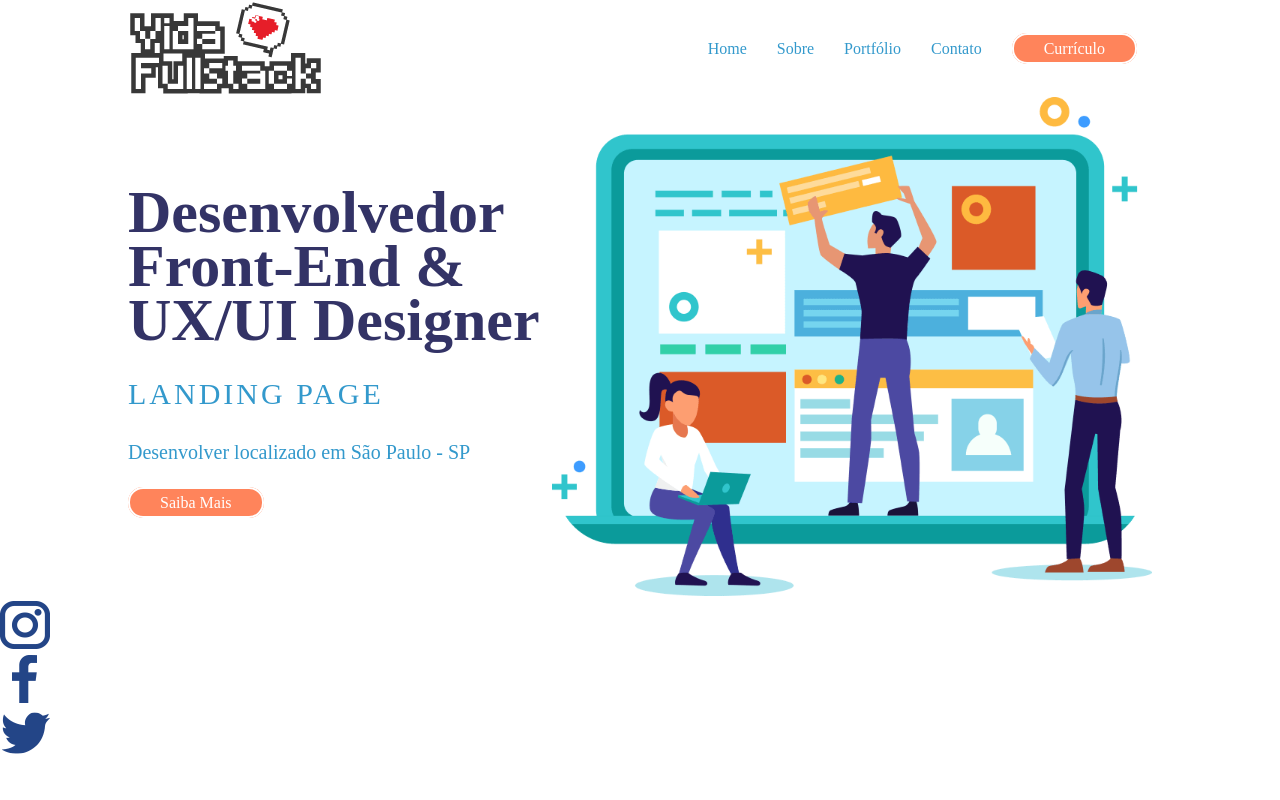
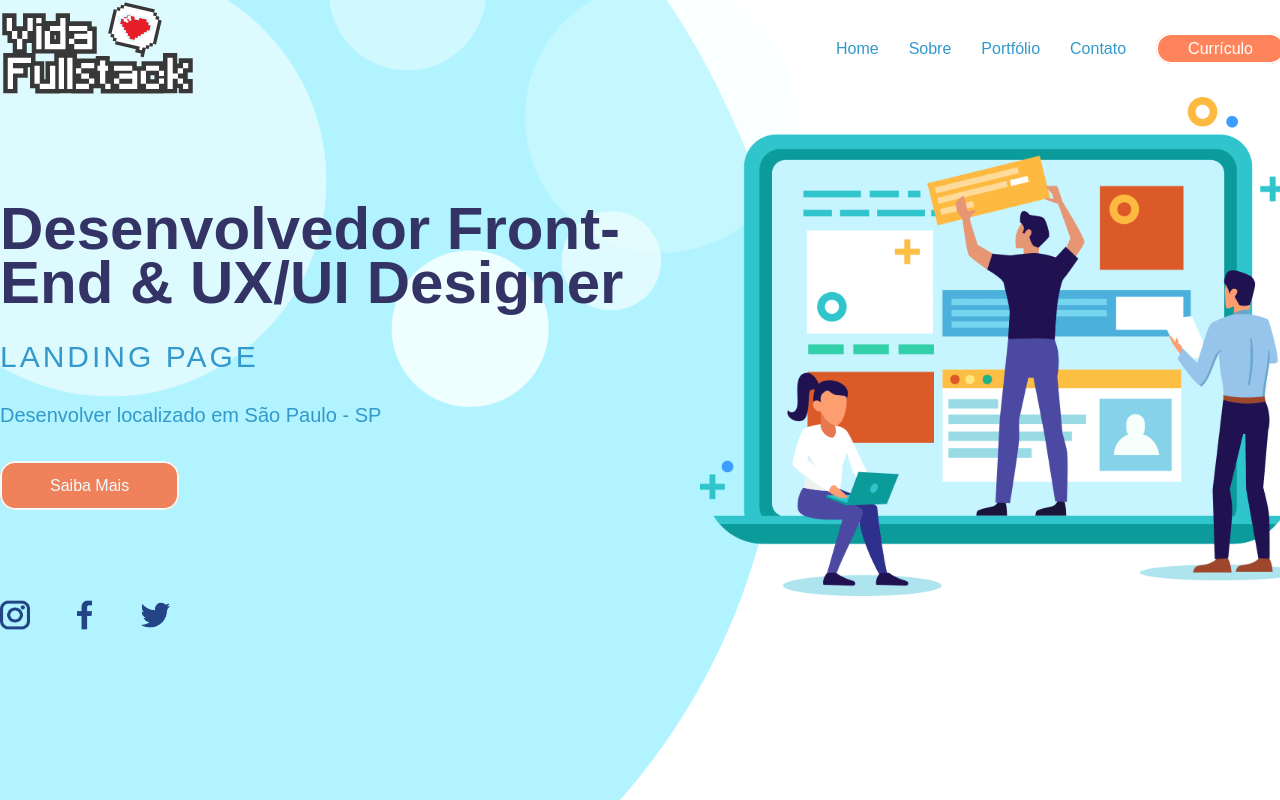
Before and after one commit to caiosilvatrofino/page-project, a plain HTML site: page index.html in a window 1280 px wide. Drawn offline with Linux system fonts and the light colour scheme.

Commit message:
last commit about landing page

```diff
--- /dev/null
+++ b/css/footer.css
@@ -0,0 +1,8 @@
+footer ul li{
+    margin: 0 40px 0 0;
+
+}
+
+footer ul li a img {
+    width: 30px;
+}
--- a/css/main.css
+++ b/css/main.css
@@ -25,7 +25,7 @@
 .sobre-web-design article p {
     color: #3399cc;
     margin-top: 10px 0 30px 0;
-    margin-bottom: 30px;
+    margin-bottom: 50px;
     font-size: 20px;
 
 }
--- a/css/style.css
+++ b/css/style.css
@@ -1,6 +1,7 @@
 @import "./header.css";
 @import "./button.css";
 @import "./main.css";
+@import "./footer.css";
 
 /* RESET ALL CONTENT OF CSS */
 * {
@@ -12,13 +13,14 @@
     vertical-align: baseline;
     text-decoration: none;
     list-style: none;
+    font-family: Arial, Helvetica, sans-serif;
 
 }
 
 .container {
     display: flex;
     flex-direction: column;
-    width: 1024px;
+    width: 1300px;
     margin: 0 auto;
 
 }
@@ -32,3 +34,17 @@
 .sobre-web-design figcaption img {
     width: 600px;
 }
+
+section article .btn-button {
+    padding: 14px 48px;
+}
+
+
+body {
+    background-image: url(../assets/imagens/bolha-background.png);
+    background-repeat: no-repeat;
+    background-position: center;
+    background-position: left;
+
+
+}
--- a/index.html
+++ b/index.html
@@ -54,8 +54,8 @@
 
     <!-- END MAIN CONTAINER -->
 
-    <footer>
-        <ul>
+    <footer class="container">
+        <ul class="row">
             <li><a href="#"><img src="/assets/imagens/logo-insta.png" alt="Instagram"></a></li>
             <li><a href="#"><img src="/assets/imagens/logo-facebook.png" alt="Facebook"></a></li>
             <li><a href="#"><img src="/assets/imagens/logo-twitter.png" alt="Twitter"></a></li>
```
